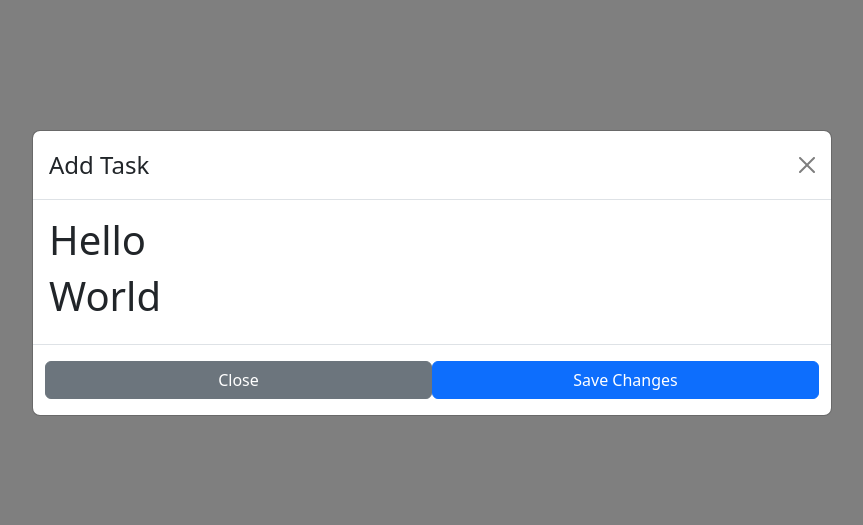
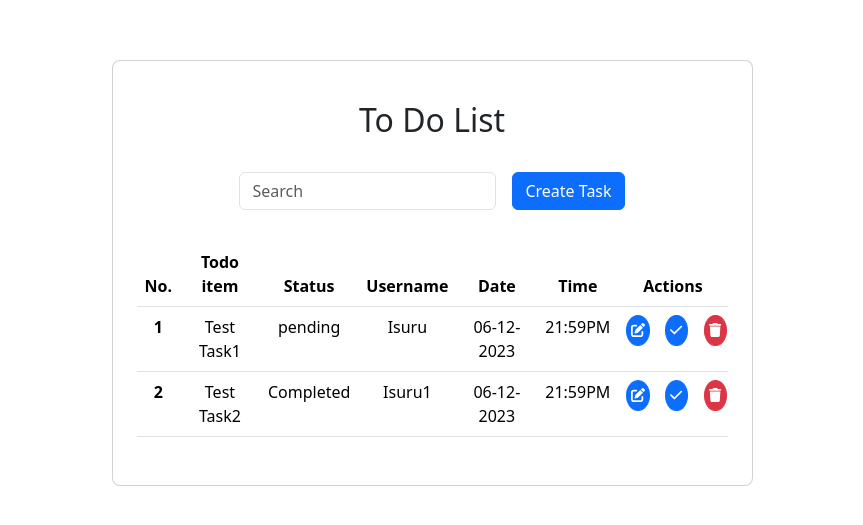
Before and after one commit to Isuru0306/react-to-do-list, a React (Create React App) app: page / in a window 1280 px wide. Shown: the part 127-652 px from the top of the page, without its empty margins (208-1071 px from the left). Built offline with nearby package versions, Linux system fonts and the light colour scheme.

Commit message:
feature/dev : Design Main page UI

```diff
--- a/src/App.tsx
+++ b/src/App.tsx
@@ -1,15 +1,100 @@
 import "bootstrap/dist/css/bootstrap.min.css";
 import "bootstrap/dist/js/bootstrap.bundle.min.js";
+import { useState } from "react";
+
+import Button from "./components/Button";
+import FormInput from "./components/FormInput";
+import Table from "./todo/Table";
 import FormModal from "./components/FormModal";
+import ToDoForm from "./todo/ToDoForm";
+function App() {
+  const [showCreateModal, setShowCreateModal] = useState(false);
 
-function App() {
+  const showCreateListModal = () => {
+    console.log("showCreateListModal");
+    setShowCreateModal(true);
+  };
+
+  const handleCloseModal = () => {
+    setShowCreateModal(false);
+  };
+
+  const handleSaveModal = () => {
+    setShowCreateModal(false);
+  };
+
+  const dataList = [
+    {
+      no: 1,
+      to_do_desc: "Test Task1",
+      status: "pending",
+      username: "Isuru",
+      date: "06-12-2023",
+      time: "21:59PM",
+    },
+    {
+      no: 2,
+      to_do_desc: "Test Task2",
+      status: "Completed",
+      username: "Isuru1",
+      date: "06-12-2023",
+      time: "21:59PM",
+    },
+  ];
+
   return (
-    <>
-      <FormModal show={true} modalHeading="Add Task">
-        <h1>Hello</h1>
-        <h1>World</h1>
+    <div>
+      <FormModal
+        show={showCreateModal}
+        modalHeading={"Add To Do List"}
+        onHide={handleCloseModal}
+        onSave={handleSaveModal}
+      >
+        <ToDoForm />
       </FormModal>
-    </>
+      <section className="vh-100">
+        <div className="container py-5 h-100">
+          <div className="row d-flex justify-content-center align-items-center h-100">
+            <div className="col col-lg-9 col-xl-7">
+              <div className="card rounded-3">
+                <div className="card-body p-4">
+                  <h2 className="text-center my-3 pb-3">To Do List</h2>
+
+                  <form className="row row-cols-lg-auto g-3 justify-content-center align-items-center mb-4 pb-2">
+                    <div className="col-12">
+                      <div className="form-outline">
+                        <FormInput placeholder="Search" />
+                      </div>
+                    </div>
+
+                    <div className="col-10 col-lg-auto">
+                      <Button
+                        text="Create Task"
+                        color="btn btn-primary"
+                        onClick={showCreateListModal}
+                      />
+                    </div>
+                  </form>
+
+                  <Table
+                    headers={[
+                      "No.",
+                      "Todo item",
+                      "Status",
+                      "Username",
+                      "Date",
+                      "Time",
+                      "Actions",
+                    ]}
+                    lists={dataList}
+                  />
+                </div>
+              </div>
+            </div>
+          </div>
+        </div>
+      </section>
+    </div>
   );
 }
 
--- a/src/components/Button.tsx
+++ b/src/components/Button.tsx
@@ -1,12 +1,12 @@
 interface Props {
   text: string;
   color: string;
-  onClick: () => void;
+  onClick?: () => void;
 }
 
 const Button = ({ text, color, onClick }: Props) => {
   return (
-    <div className="d-grid gap-2 col-6 mx-auto">
+    <div className="">
       <button className={`btn ${color}`} type="button" onClick={onClick}>
         {text}
       </button>
--- a/src/components/ButtonCircle.tsx
+++ b/src/components/ButtonCircle.tsx
@@ -1,16 +1,18 @@
 import Icon from "./Icon";
 
 interface Props {
-  icon: string;
-  color: string;
-  onClick: () => void;
+  title?:string;
+  icon?: string;
+  color?: string;
+  onClick?: () => void;
 }
 
-const Button = ({ icon, color, onClick }: Props) => {
+const Button = ({ title, icon, color, onClick }: Props) => {
   return (
-    <div className="flex items-center justify-center space-x-5">
+    <div className="">
       <button
-        className={`btn ${color} p-1 rounded-circle btn-sm focus-outline-none focus-ring-2 focus-ring-offset-2 focus-ring-primary`}
+        title={title}
+        className={`btn ${color} mx-0 p-1 rounded-circle btn-sm focus-outline-none focus-ring-2 focus-ring-offset-2 focus-ring-primary`}
         type="button"
         onClick={onClick}
       >
--- a/src/components/FormModal.tsx
+++ b/src/components/FormModal.tsx
@@ -6,37 +6,27 @@ interface Props {
   show?: boolean;
   modalHeading?: string;
   children?: ReactNode;
+  onHide?: () => void;
+  onSave?: () => void;
 }
 
-function FormModal({ show = false, modalHeading, children }: Readonly<Props>) {
-  const [showModal, setShowModal] = useState(show);
-
-  const handleClose = () => {
-    setShowModal(false);
-  };
-
-  const handleSave = () => {
-    setShowModal(false);
-  };
-
+function FormModal({
+  show = false,
+  modalHeading,
+  children,
+  onHide,
+  onSave,
+}: Readonly<Props>) {
   return (
     <div style={{ display: "block", position: "initial" }}>
-      <Modal show={showModal} onHide={handleClose} centered size="lg">
+      <Modal show={show} onHide={onHide} centered size="lg">
         <Modal.Header closeButton>
           <Modal.Title>{modalHeading}</Modal.Title>
         </Modal.Header>
         <Modal.Body>{children}</Modal.Body>
         <Modal.Footer>
-          <Button
-            text="Close"
-            color="btn btn-secondary"
-            onClick={handleClose}
-          />
-          <Button
-            text="Save Changes"
-            color="btn btn-primary"
-            onClick={handleSave}
-          />
+          <Button text="Close" color="btn btn-secondary" onClick={onHide} />
+          <Button text="Save" color="btn btn-primary" onClick={onSave} />
         </Modal.Footer>
       </Modal>
     </div>
--- a/src/components/Icon.tsx
+++ b/src/components/Icon.tsx
@@ -1,8 +1,8 @@
 import { FontAwesomeIcon } from "@fortawesome/react-fontawesome";
-import { faEye, faEdit, faTrash } from "@fortawesome/free-solid-svg-icons";
+import { faEye, faEdit, faTrash, faCheck } from "@fortawesome/free-solid-svg-icons";
 
 interface Props {
-  icon: string;
+  icon?: string;
 }
 
 const Icon = ({ icon }: Props) => {
@@ -18,6 +18,9 @@ const Icon = ({ icon }: Props) => {
     case "delete":
       selectedIcon = faTrash;
       break;
+    case "complete":
+      selectedIcon = faCheck;
+      break;
     default:
       selectedIcon = faEye;
   }
--- /dev/null
+++ b/src/todo/Table.tsx
@@ -0,0 +1,64 @@
+import ButtonCircle from "../components/ButtonCircle";
+
+interface Props {
+  headers?: string[];
+  lists?: {
+    no: number;
+    to_do_desc: string;
+    status: string;
+    username: string;
+    date: string;
+    time: string;
+  }[];
+}
+
+const Table = ({ headers, lists }: Props) => {
+  return (
+    <table className="table mb-4">
+      <thead>
+        <tr className="text-center">
+          {headers?.map((columnName, index) => (
+            <th scope="col" key={columnName}>
+              {columnName}
+            </th>
+          ))}
+        </tr>
+      </thead>
+      <tbody>
+        {lists?.map((item, index) => (
+          <tr className="text-center" key={item.no}>
+            <th scope="row">{item.no}</th>
+            <td>{item.to_do_desc}</td>
+            <td>{item.status}</td>
+            <td>{item.username}</td>
+            <td>{item.date}</td>
+            <td>{item.time}</td>
+            <td>
+              <div className="row">
+                <div className="col-4 text-center">
+                  <ButtonCircle title="Edit" icon="edit" color="btn-primary" />
+                </div>
+                <div className="col-4 text-center">
+                  <ButtonCircle
+                    title="Complete"
+                    icon="complete"
+                    color="btn-primary"
+                  />
+                </div>
+                <div className="col-4 text-center">
+                  <ButtonCircle
+                    title="Delete"
+                    icon="delete"
+                    color="btn-danger"
+                  />
+                </div>
+              </div>
+            </td>
+          </tr>
+        ))}
+      </tbody>
+    </table>
+  );
+};
+
+export default Table;
--- /dev/null
+++ b/src/todo/ToDoForm.tsx
@@ -0,0 +1,50 @@
+const ToDoForm = () => {
+    return (
+        <form>
+            <div className="row mb-4">
+                <div className="col">
+                    <div data-mdb-input-init className="form-outline">
+                        <input type="text" id="form3Example1" className="form-control" />
+                        <label className="form-label">First name</label>
+                    </div>
+                </div>
+
+                <div className="col">
+                    <div data-mdb-input-init className="form-outline">
+                        <input type="text" id="form3Example2" className="form-control" />
+                        <label className="form-label">Last name</label>
+                    </div>
+                </div>
+            </div>
+
+            <div className="row mb-4">
+                <div className="col">
+                    <div data-mdb-input-init className="form-outline">
+                        <input type="text" id="form3Example1" className="form-control" />
+                        <label className="form-label">First name</label>
+                    </div>
+                </div>
+
+                <div className="col">
+                    <div data-mdb-input-init className="form-outline">
+                        <input type="text" id="form3Example2" className="form-control" />
+                        <label className="form-label">Last name</label>
+                    </div>
+                </div>
+            </div>
+
+            <div className="form-check d-flex justify-content-center mb-4">
+                <input
+                    className="form-check-input me-2"
+                    type="checkbox"
+                    value=""
+                    id="form2Example33"
+                    checked
+                />
+                <label className="form-check-label">Subscribe to our newsletter</label>
+            </div>
+        </form>
+    );
+};
+
+export default ToDoForm;
```
